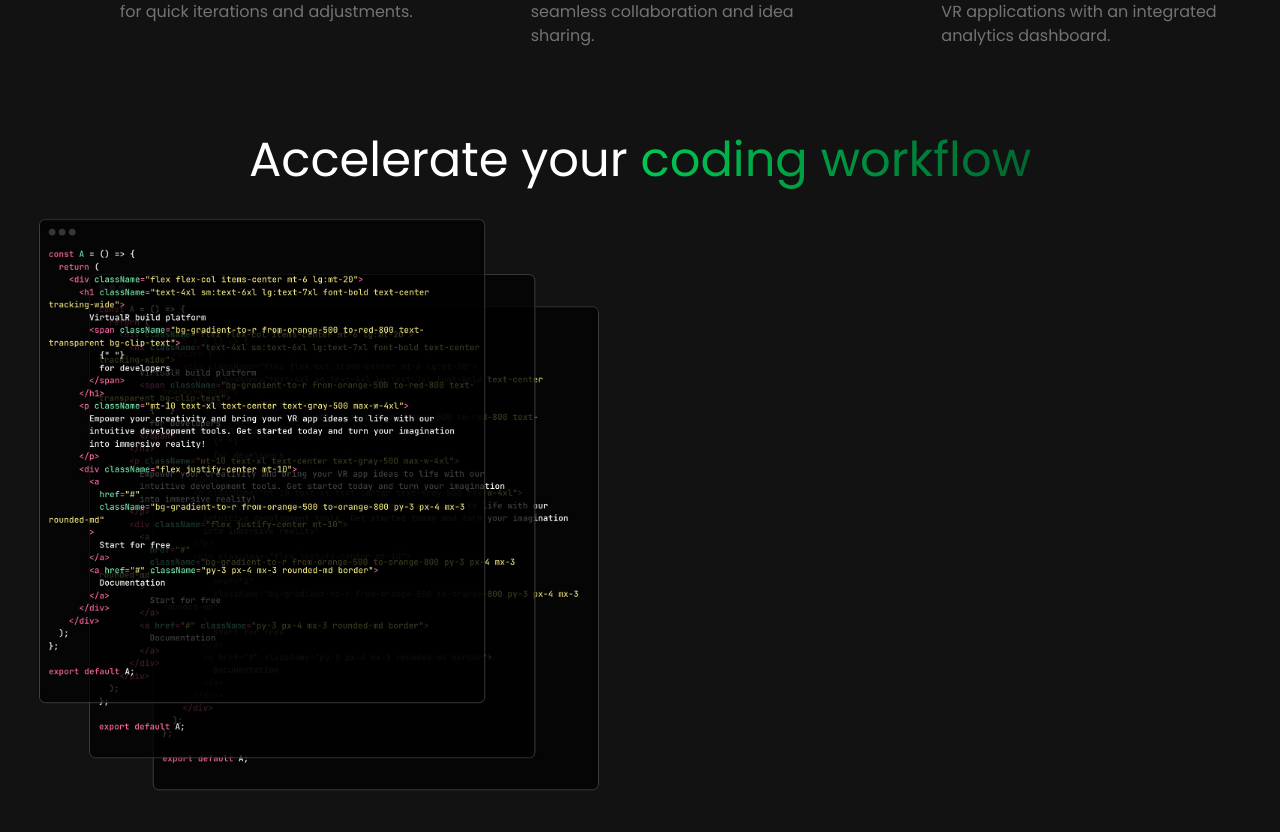
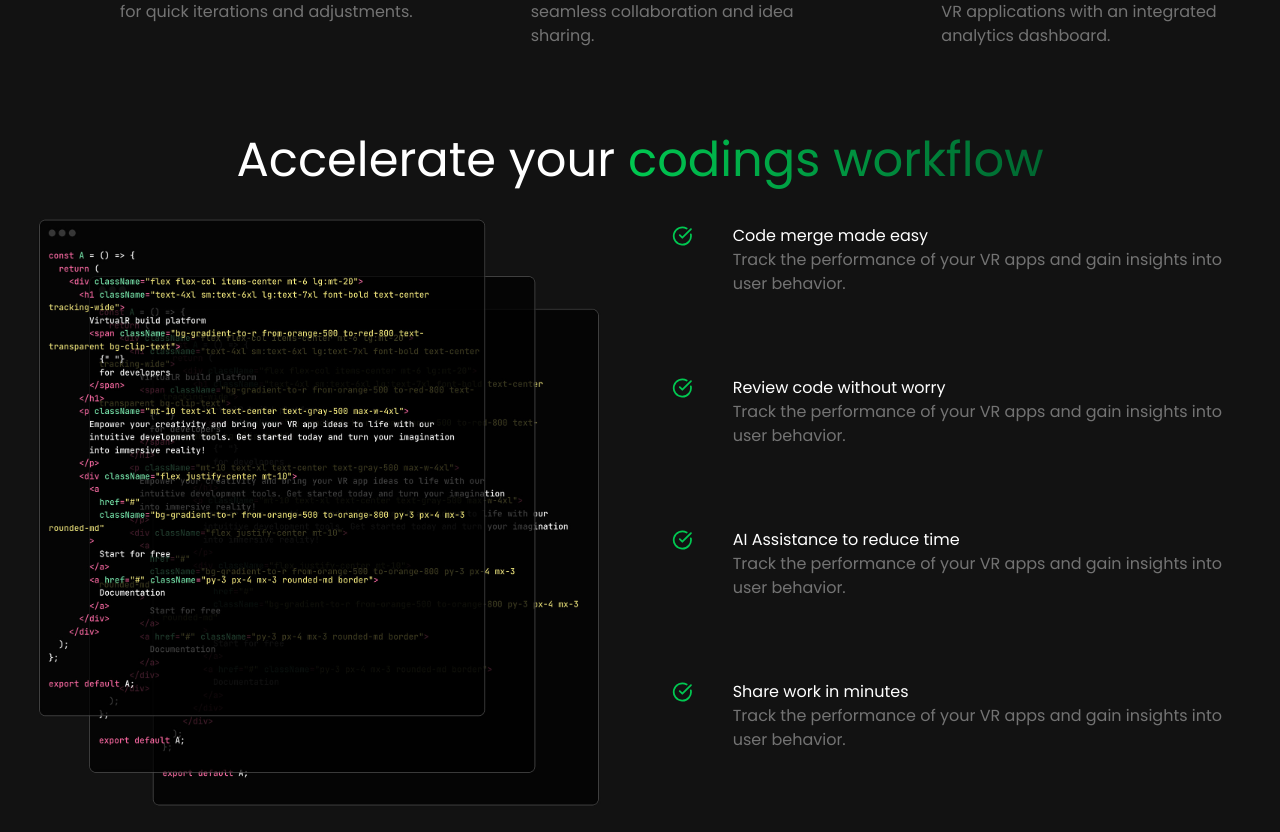
Before and after one commit to yazy7991/React-UI, a React (Vite) app: page / in a window 1280 px wide. Shown: the part 1347-2179 px from the top of the page. Built offline with nearby package versions, Linux system fonts and the light colour scheme.

Commit message:
Feat(Component): Add workflow content

```diff
--- a/components/Workflow.jsx
+++ b/components/Workflow.jsx
@@ -1,5 +1,7 @@
-import React from 'react'
-import codeImg from '../src/assets/code.jpg'
+import React from 'react';
+import codeImg from '../src/assets/code.jpg';
+import {checklistItems} from '../src/constants/index.jsx';
+import WorkflowContent from './WorkflowContent';
 
 const Workflow = () => {
   return (
@@ -7,13 +9,18 @@ const Workflow = () => {
       <h1 className='text-2xl sm:text-4xl lg:text-5xl mb-4'>Accelerate your
         {" "}
         <span className='bg-gradient-to-r from-green-500
-        to-green-800 text-transparent bg-clip-text'>coding workflow</span>
+        to-green-800 text-transparent bg-clip-text'>codings workflow</span>
       </h1>
 
-      <div>
+      <div className='flex'>
         <img className='w-1/2' src={codeImg} alt='This is an image of a code snippet' />
         <div className='w-1/2'>
+          {
+            checklistItems.map((checkList,index)=>(
+              <WorkflowContent key={index} title={checkList.title} desc={checkList.description}/>
 
+            ))
+          }
         </div>
       </div>
     </div>
--- a/components/WorkflowContent.jsx
+++ b/components/WorkflowContent.jsx
@@ -0,0 +1,17 @@
+import React from 'react';
+import { CheckCircle } from "lucide-react";
+
+const WorkflowContent = ({title, desc}) => {
+  return (
+    <div className='flex gap-2 mt-6 mb-20'>
+        <CheckCircle className='text-green-500 mx-8' />
+        <div className='flex flex-col'>
+            <h2>{title}</h2>
+            <p className='text-neutral-500'>{desc}</p>
+        </div>
+
+    </div>
+  )
+}
+
+export default WorkflowContent
--- a/src/App.jsx
+++ b/src/App.jsx
@@ -14,8 +14,6 @@ const App = () => {
         <Workflow />
       </div>
 
-
-
     </>
   )
 }
```
